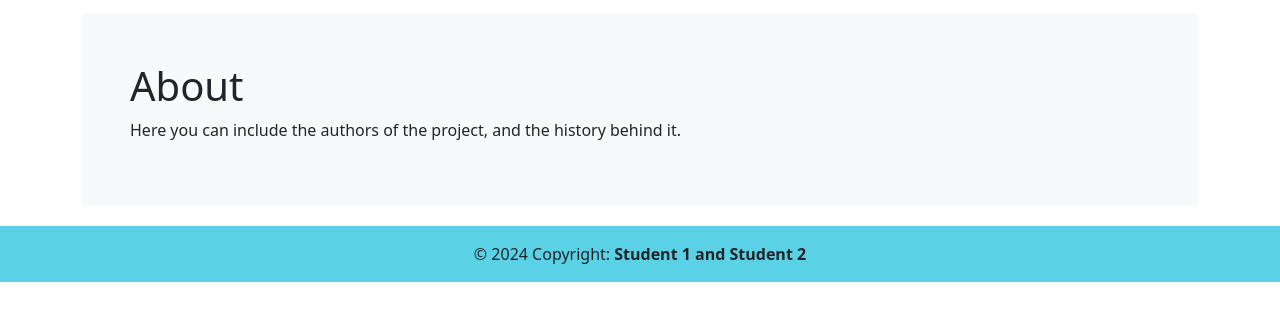
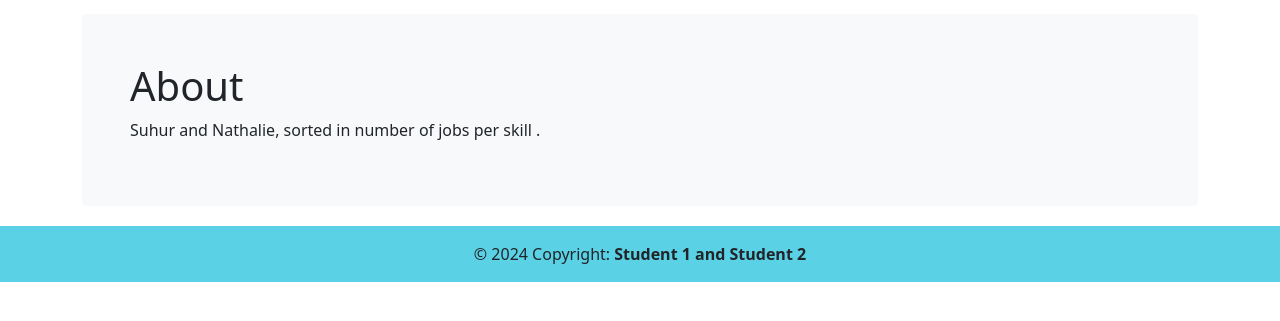
Before and after one commit to SuhurAden/Skeleton-project-Group-5, a Flask app: page /about in a window 1280 px wide. Shown: the part 56-377 px from the top of the page. Run offline with Flask 3, Linux system fonts and the light colour scheme; parts of the project's set-up code (start-up, migrations or seed data) failed here and were passed over; some libraries are stand-ins or nearby versions.

Commit message:
Changesz

```diff
--- a/codeapp/routes.py
+++ b/codeapp/routes.py
@@ -14,7 +14,7 @@ from matplotlib.figure import Figure
 from werkzeug.wrappers.response import Response as WerkzeugResponse
 
 # internal imports
-import codeapp.models as models
+import codeapp.models as Jobs
 from codeapp.utils import calculate_statistics, get_data_list, prepare_figure
 
 # define the response type
@@ -28,16 +28,43 @@ bp = Blueprint("bp", __name__, url_prefix="/")
 
 @bp.get("/")  # root route
 def home() -> Response:
-    # TODO: create here the route that renders the home.html file
-    pass
+    dataset: list[Jobs] = get_data_list()
+
+    # get the statistics that is supposed to be shown
+    counter: dict[str, int] = calculate_statistics(dataset)
+
+    # render the page
+    return render_template("home.html", counter=counter)
 
 
 @bp.get("/image")
 def image() -> Response:
+    # gets dataset
+    dataset: list[Jobs] = get_data_list()
+
+    # get the statistics that is supposed to be shown
+    counter: dict[str, int] = calculate_statistics(dataset)
+
     # creating the plot
     fig = Figure()
-
-    # TODO: populate the plot in this part of the code
+    fig.gca().bar(
+        list(sorted(counter.keys()))[:15],
+        [counter[x] for x in sorted(counter.keys())[:15]],
+        color="gray",
+        alpha=0.5,
+        zorder=2,
+    )
+    fig.gca().plot(
+        list(sorted(counter.keys()))[:15],
+        [counter[x] for x in sorted(counter.keys())[:15]],
+        marker="x",
+        color="#25a848",
+        zorder=3,
+    )
+    fig.gca().grid(ls=":", zorder=1)
+    fig.gca().set_xlabel("Skill")
+    fig.gca().set_ylabel("Number of jobs")
+    fig.tight_layout()
 
     ################ START -  THIS PART MUST NOT BE CHANGED BY STUDENTS ################
     # create a string buffer to hold the final code for the plot
@@ -50,8 +77,10 @@ def image() -> Response:
 
 @bp.get("/data")  # data route
 def data() -> Response:
-    # TODO: create here the route that renders the data.html file
-    pass
+    # gets dataset
+    dataset: list[Jobs] = get_data_list()
+
+    return render_template("data.html", data=dataset[0:10])
 
 
 @bp.get("/about")
@@ -64,11 +93,20 @@ def about() -> Response:
 
 @bp.get("/json-dataset")
 def get_json_dataset() -> Response:
-    # TODO
-    pass
+    # gets dataset
+    dataset: list[Jobs] = get_data_list()
+
+    # render the page
+    return jsonify(dataset)
 
 
 @bp.get("/json-stats")
 def get_json_stats() -> Response:
-    # TODO
-    pass
+    # gets dataset
+    dataset: list[Jobs] = get_data_list()
+
+    # get the statistics that is supposed to be shown
+    counter: dict[str, int] = calculate_statistics(dataset)
+
+    # render the page
+    return jsonify(counter)
--- a/codeapp/templates/about.html
+++ b/codeapp/templates/about.html
@@ -1,5 +1,5 @@
 {% extends "base.html" %}
 {% block content %}
 <h1 id="about_header">About</h1>
-<p>Here you can include the authors of the project, and the history behind it.</p>
+<p>Suhur and Nathalie, sorted in number of jobs per skill .</p>
 {% endblock content %}
```
Also changed, not shown: codeapp/templates/data.html (+29 -5 lines), codeapp/templates/home.html (+16 -3 lines).
